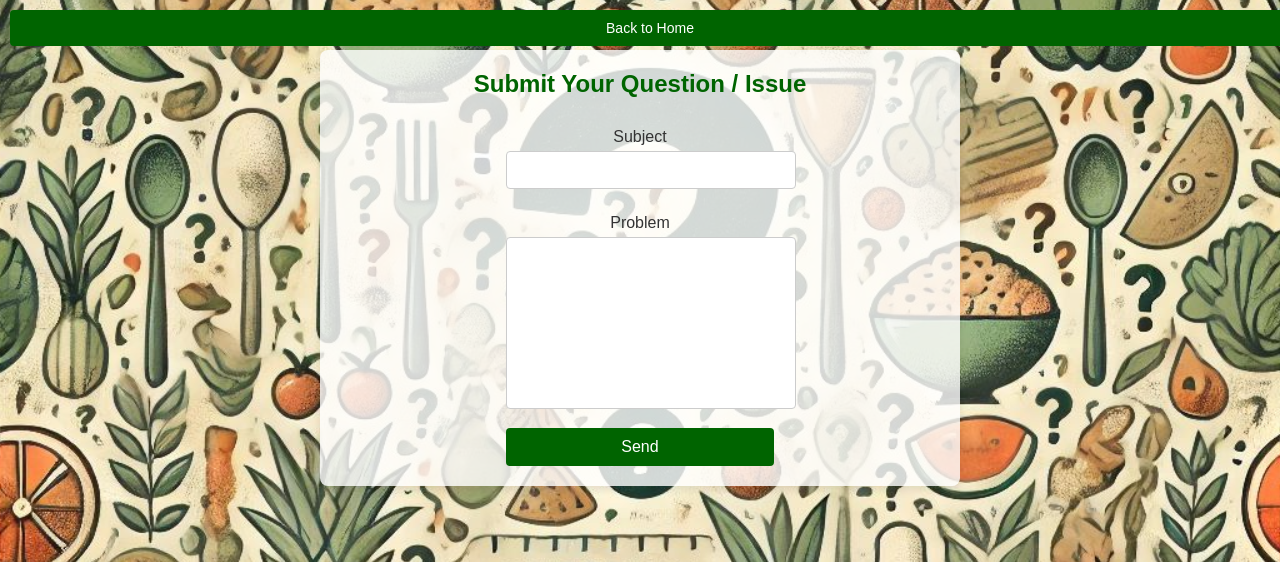
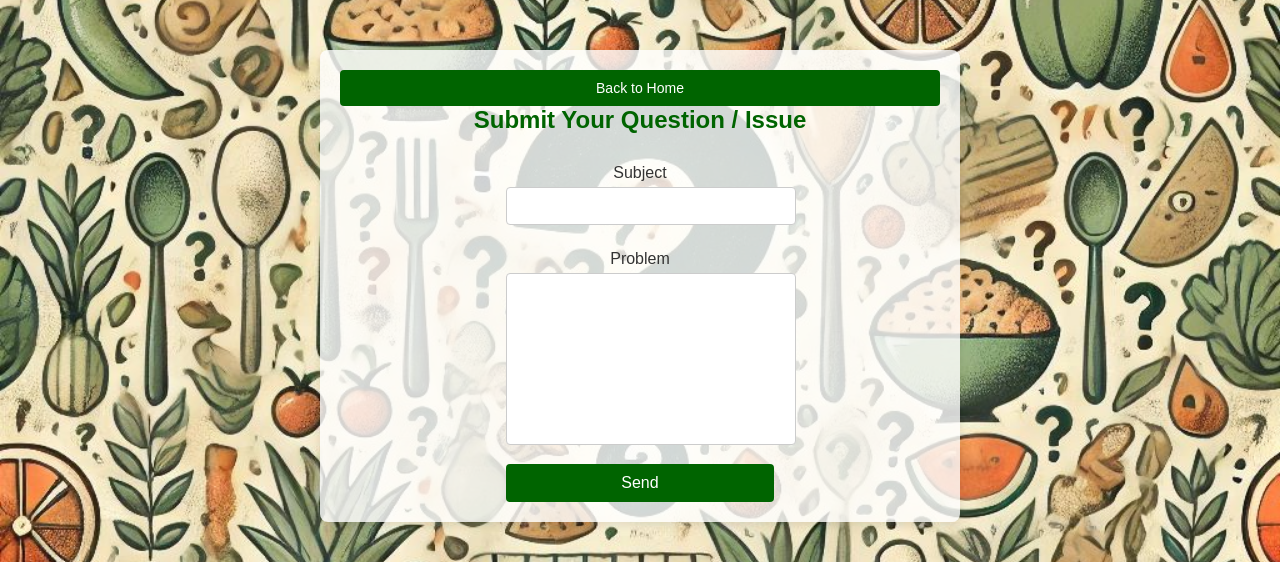
Before and after one commit to brysongroves/final351, a PHP site: page /about.php in a window 1280 px wide. Shown: the top 562 px of the page. Run offline with PHP 8.4, Linux system fonts and the light colour scheme.

Commit message:
about page done

```diff
--- a/about.php
+++ b/about.php
@@ -91,7 +91,7 @@ if ($_SERVER['REQUEST_METHOD'] === 'POST') {
         }
 
         .back-button {
-            position: absolute;
+            position: left;
             top: 10px;
             left: 10px;
             background-color: darkgreen;
```
